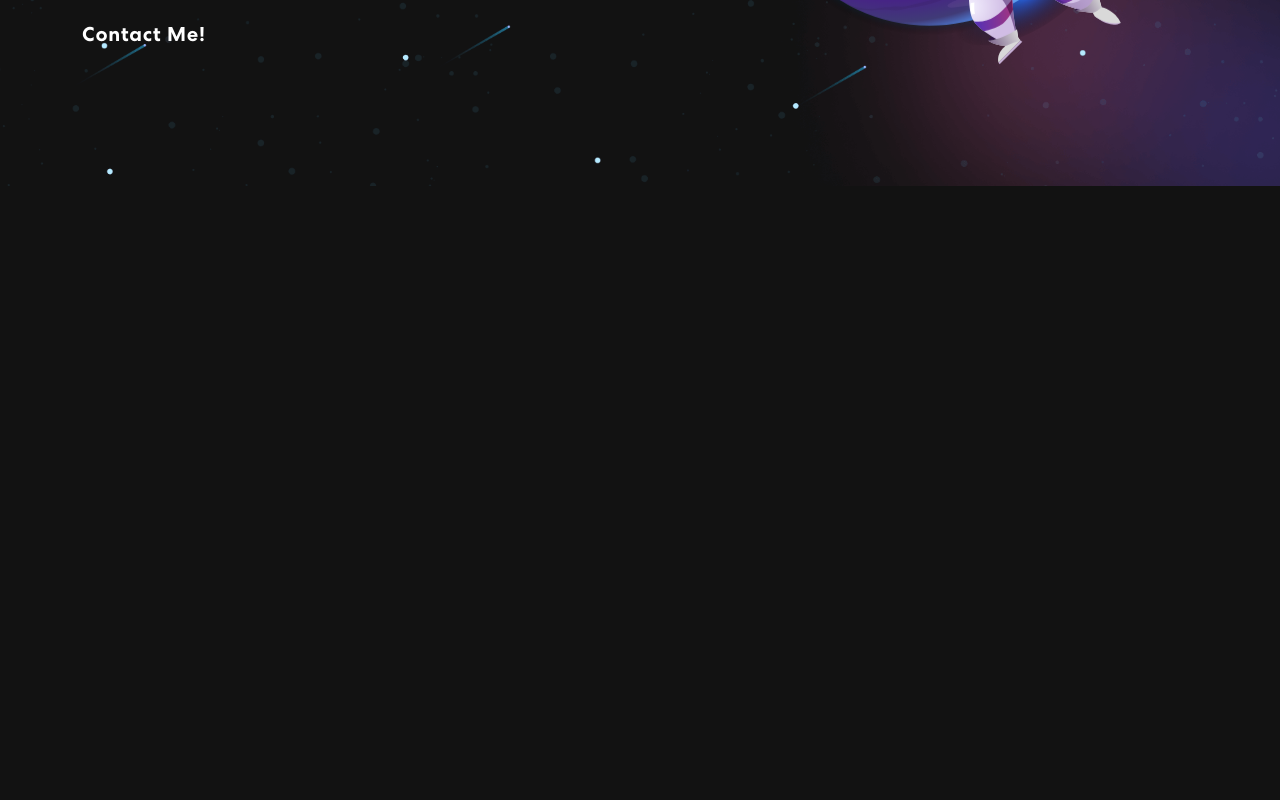
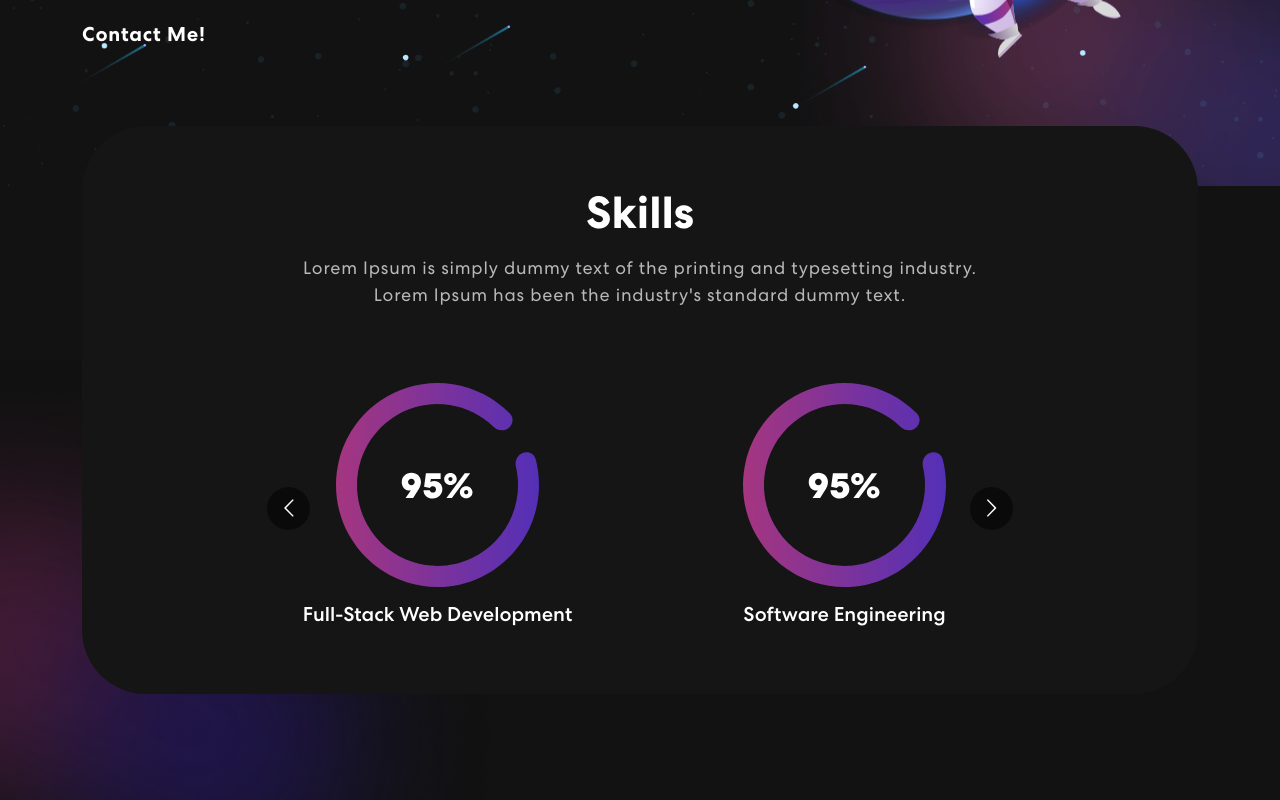
Before and after one commit to ZeLiu369/Personal_profolio, a React (Create React App) app: page / in a window 1280 px wide. Shown: the part 580-1380 px from the top of the page. Before the commit the page ends 800 px from the top, so only its background shows below. Built offline with nearby package versions, Linux system fonts and the light colour scheme.

Commit message:
Skills part done

```diff
--- a/package.json
+++ b/package.json
@@ -11,6 +11,7 @@
     "react-bootstrap": "^2.10.1",
     "react-bootstrap-icons": "^1.11.4",
     "react-dom": "^18.2.0",
+    "react-multi-carousel": "^2.8.5",
     "react-router-dom": "^6.22.1",
     "react-router-hash-link": "^2.4.3",
     "react-scripts": "5.0.1",
--- a/src/App.js
+++ b/src/App.js
@@ -2,6 +2,7 @@ import './App.css';
 import 'bootstrap/dist/css/bootstrap.min.css';
 import { NavBar } from './components/NavBar';
 import Banner from './components/Banner';
+import { Skills } from './components/Skills';
 
 
 function App()
@@ -10,6 +11,7 @@ function App()
     <div className="App">
       <NavBar />
       <Banner />
+      <Skills />
     </div>
   );
 }
--- a/src/components/Banner.js
+++ b/src/components/Banner.js
@@ -2,7 +2,7 @@
 import { Container, Row, Col } from "react-bootstrap";
 import { ArrowRightCircle } from 'react-bootstrap-icons';
 import headerImg from '../assets/img/header-img.svg'
-import { useEffect, useState } from "react";
+import { useEffect, useState, useMemo } from "react";
 
 /* eslint-disable */
 /* eslint-disable no-const-assign */
@@ -10,64 +10,74 @@ const Banner = () =>
 {
     // 实现打字的效果
     let [text, setText] = useState('');
-    let textList = ['Developer', 'Programmer', 'Problem Solver', 'Quick Learner']
+    const textList = useMemo(() => ['Developer', 'Programmer', 'Problem Solver', 'Quick Learner'], []); // useMemo 缓存 这样不会每次re-render都 重新创建一个新的list
     let [index, setIndex] = useState(0);
     let [tying, setTying] = useState(true);
     let [deleting, setDeleting] = useState(false);
-    let [timer, setTimer] = useState(300 - Math.random() * 100);
+    let [timer, setTimer] = useState(() => 300 - Math.random() * 100); // lazy初始化, 只有第一次render的时候 计算一次, 300- Math...
+
+
+    // useEffect(() =>
+    // {
+    //     let timerId = setInterval(() =>
+    //     {
+    //         tick()
+    //     }, timer) // setInterval returns a timer ID
+
+    //     return () =>
+    //     {
+    //         clearInterval(timerId) // clean up function
+    //     }
+    // }, [text, timer] // ONLY when text or timer change, call useEffect again but will run clean up first
+    // );
 
     useEffect(() =>
     {
-        let timerId = setInterval(() =>
+        let timerId = setTimeout(() =>
         {
-            tick()
-        }, timer)
+            tick();
+        }, timer); // timer控制 删除 或者 打字的速度
 
-        return () =>
-        {
-            clearInterval(timerId)
-        }
-    }, [text, timer]
-    );
+        return () => clearTimeout(timerId);
+    }, [text, timer]);  // 只依赖 text 变化
 
     // 实现打字效果
+    // D → De → Dev → Deve → ... → Developer
+    // 等待两秒
+    // 开始删除: Developer → Develope → Develop → ... → ""; 而且越删除越快
     const tick = () =>
     {
-        // choose which text to be displayed, need to be rotate cycle
+        // 用来选字母
         let i = index % textList.length;
+        // 用来选 单词, "Developer"
         let selectedText = textList[i];
-
-
+        // 更新文字的逻辑, 如果是 在 删除 就 删除文字, 否则就 添加文字
         let updatedText = deleting ? selectedText.substring(0, text.length - 1) : selectedText.substring(0, text.length + 1);
-
-
-
-
+        // 更新文字到state
         setText(updatedText);
 
 
         if (deleting)
         {
-            setTimer(prevTimer => prevTimer / 2);
+            setTimer(prevTimer => Math.max(prevTimer / 1.75, 50)); // 越删除越快; 最小时间 50ms，避免无限加速
         }
 
+        // 打字完成后，进入删除模式
         if (!deleting && updatedText === selectedText)
         { // it is typing
             setDeleting(true);
-            setTimer(2000);
+            setTimer(2000); // reset timer
             // setIndex(prevIndex => prevIndex + 1);
 
         }
+
+        // 删除完成后，切换到下一个单词
         if (deleting && updatedText === "")
         { // it is typing
             setDeleting(false);
-            setIndex(prevIndex => prevIndex + 1);
+            setIndex(prevIndex => (prevIndex + 1) % textList.length);
             setTimer(200);
         }
-
-
-
-
     }
 
     return (
@@ -77,8 +87,8 @@ const Banner = () =>
                     <Col xs={12} md={6} xl={7}>
 
                         <span className="tagline">Welcome to Ze's Webites</span>
-                        <h1>{`Hello I am Ze, I am a `}<span className="wrap">{text}</span></h1>
-                        {/* <h1>{`Hi! I'm Judy`} <span className="txt-rotate" dataPeriod="1000" data-rotate='[ "Web Developer", "Web Designer", "UI/UX Designer" ]'><span className="wrap">{text}</span></span></h1> */}
+                        {/* <h1>{`Hello I am Ze, I am a `}<span className="wrap">{text}</span></h1> */}
+                        <h1>{`Hi! I'm Ze, a`} <span className="txt-rotate" dataPeriod="1000" data-rotate='[ "Web Developer", "Web Designer", "UI/UX Designer" ]'><span className="wrap">{text}</span></span></h1>
                         <p>{`I am a problem solver with a passion for making things done.`}</p>
                         <button onClick={() => console.log('clicked')}>Contact Me! </button>
                     </Col>
--- /dev/null
+++ b/src/components/Skills.js
@@ -0,0 +1,66 @@
+import meter1 from "../assets/img/meter1.svg";
+import meter2 from "../assets/img/meter2.svg";
+import meter3 from "../assets/img/meter3.svg";
+import Carousel from 'react-multi-carousel';
+import 'react-multi-carousel/lib/styles.css';
+import arrow1 from "../assets/img/arrow1.svg";
+import arrow2 from "../assets/img/arrow2.svg";
+import colorSharp from "../assets/img/color-sharp.png"
+
+export const Skills = () =>
+{
+    const responsive = {
+        superLargeDesktop: {
+            // the naming can be any, depends on you.
+            breakpoint: { max: 4000, min: 3000 },
+            items: 5
+        },
+        desktop: {
+            breakpoint: { max: 3000, min: 1024 },
+            items: 3
+        },
+        tablet: {
+            breakpoint: { max: 1024, min: 464 },
+            items: 2
+        },
+        mobile: {
+            breakpoint: { max: 464, min: 0 },
+            items: 1
+        }
+    };
+
+    return (
+        <section className="skill" id="skills">
+            <div className="container">
+                <div className="row">
+                    <div className="col-12">
+                        <div className="skill-bx wow zoomIn">
+                            <h2>Skills</h2>
+                            <p>Lorem Ipsum is simply dummy text of the printing and typesetting industry.<br></br> Lorem Ipsum has been the industry's standard dummy text.</p>
+                            <Carousel responsive={responsive} infinite={true} className="owl-carousel owl-theme skill-slider">
+                                <div className="item">
+                                    {/* meter1: 95%, meter2L  */}
+                                    <img src={meter1} alt="Image" />
+                                    <h5>Full-Stack Web Development</h5>
+                                </div>
+                                <div className="item">
+                                    <img src={meter1} alt="Image" />
+                                    <h5>Software Engineering</h5>
+                                </div>
+                                <div className="item">
+                                    <img src={meter1} alt="Image" />
+                                    <h5>AI & Machine / Deep Learning</h5>
+                                </div>
+                                <div className="item">
+                                    <img src={meter2} alt="Image" />
+                                    <h5>Data Analysis & Visualization</h5>
+                                </div>
+                            </Carousel>
+                        </div>
+                    </div>
+                </div>
+            </div>
+            <img className="background-image-left" src={colorSharp} alt="Image" />
+        </section>
+    )
+}
```
Also changed, not shown: 1 other file (tests, documents, lock files or other folders).
